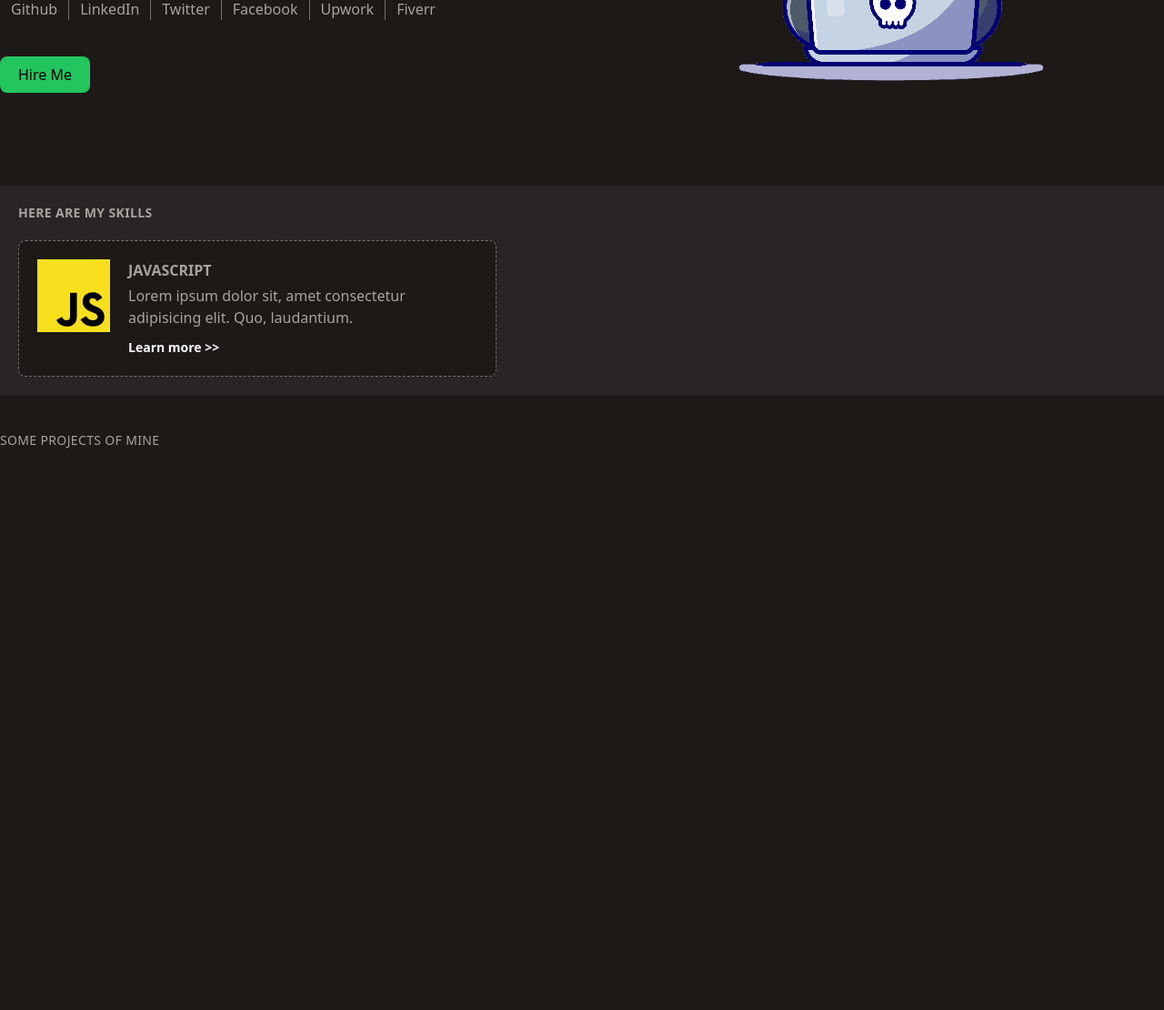
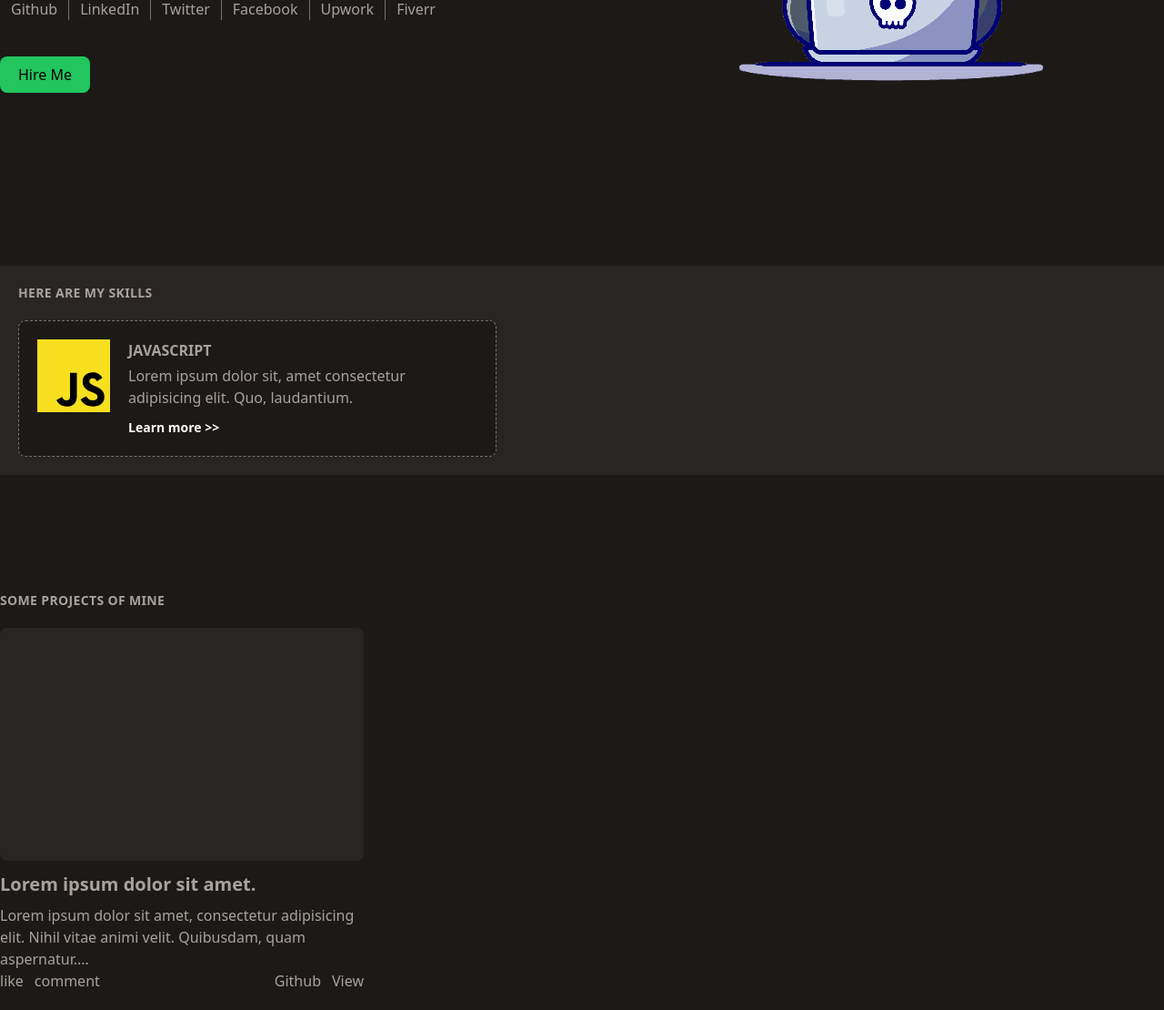
Before and after one commit to usmaarn/portfolio, a Flask app: page / in a window 1280 px wide. Shown: the part 512-1622 px from the top of the page at 91% size. Before the commit the page ends 1005 px from the top, so only its background shows below. Run offline with Flask 3, Linux system fonts and the light colour scheme.

Commit message:
2024-03-27 09:20:31.715583 - 8dae8110-7a27-47e5-b867-c3a45da66a6c

```diff
--- a/portfolio/static/css/app.css
+++ b/portfolio/static/css/app.css
@@ -1,13 +1,14 @@
 .home > :not([hidden]) ~ :not([hidden]) {
   --tw-space-y-reverse: 0;
-  margin-top: calc(2.5rem * calc(1 - var(--tw-space-y-reverse)));
-  margin-bottom: calc(2.5rem * var(--tw-space-y-reverse));
+  margin-top: calc(8rem * calc(1 - var(--tw-space-y-reverse)));
+  margin-bottom: calc(8rem * var(--tw-space-y-reverse));
 }
 
 section .heading {
   margin-bottom: 1.25rem;
   font-size: 0.875rem;
   line-height: 1.25rem;
+  font-weight: 600;
   text-transform: uppercase;
   letter-spacing: 0.025em;
 }
@@ -673,12 +674,20 @@ video {
   margin-top: 2.5rem;
 }
 
+.mb-5 {
+  margin-bottom: 1.25rem;
+}
+
 .block {
   display: block;
 }
 
 .flex {
   display: flex;
+}
+
+.grid {
+  display: grid;
 }
 
 .h-14 {
@@ -689,8 +698,20 @@ video {
   height: 5rem;
 }
 
+.h-96 {
+  height: 24rem;
+}
+
 .h-full {
   height: 100%;
+}
+
+.h-32 {
+  height: 8rem;
+}
+
+.h-64 {
+  height: 16rem;
 }
 
 .min-h-screen {
@@ -717,8 +738,22 @@ video {
   align-items: center;
 }
 
+.gap-10 {
+  gap: 2.5rem;
+}
+
 .gap-5 {
   gap: 1.25rem;
+}
+
+.gap-3 {
+  gap: 0.75rem;
+}
+
+.space-y-3 > :not([hidden]) ~ :not([hidden]) {
+  --tw-space-y-reverse: 0;
+  margin-top: calc(0.75rem * calc(1 - var(--tw-space-y-reverse)));
+  margin-bottom: calc(0.75rem * var(--tw-space-y-reverse));
 }
 
 .rounded-lg {
@@ -795,6 +830,11 @@ video {
   line-height: 1.25rem;
 }
 
+.text-xl {
+  font-size: 1.25rem;
+  line-height: 1.75rem;
+}
+
 .font-bold {
   font-weight: 700;
 }
@@ -831,6 +871,10 @@ video {
 }
 
 @media (min-width: 768px) {
+  .md\:grid-cols-2 {
+    grid-template-columns: repeat(2, minmax(0, 1fr));
+  }
+
   .md\:px-0 {
     padding-left: 0px;
     padding-right: 0px;
@@ -841,3 +885,9 @@ video {
     padding-bottom: 1.25rem;
   }
 }
+
+@media (min-width: 1024px) {
+  .lg\:grid-cols-3 {
+    grid-template-columns: repeat(3, minmax(0, 1fr));
+  }
+}
--- a/portfolio/templates/parts/home/projects.html
+++ b/portfolio/templates/parts/home/projects.html
@@ -1,7 +1,24 @@
 <section class="">
     <h3 class="heading">Some Projects of mine</h3>
 
-    <div class="">
-
+    <div class="grid md:grid-cols-2 lg:grid-cols-3 gap-10">
+        <div class="space-y-3">
+            <div class="h-64 bg-stone-800 rounded-lg"></div>
+            <div class="">
+                <h4 class="mb-2 text-xl font-bold ">
+                    <a href="#" class="hover:underline">Lorem ipsum dolor sit amet.</a>
+                </h4>
+                <p class="">
+                    Lorem ipsum dolor sit amet, consectetur adipisicing elit. Nihil vitae animi velit. Quibusdam, quam
+                    aspernatur....
+                </p>
+                <div class="flex items-center gap-3 justif">
+                    <button>like</button>
+                    <button>comment</button>
+                    <a href="#" class="ml-auto">Github</a>
+                    <a href="#">View</a>
+                </div>
+            </div>
+        </div>
     </div>
 </section>
--- a/portfolio/templates/parts/home/skills.html
+++ b/portfolio/templates/parts/home/skills.html
@@ -1,4 +1,4 @@
-<section class="bg-stone-800 p-5 mt-10 font-semibold">
+<section class="bg-stone-800 p-5 font-semibold">
     <h3 class="heading">Here are my skills</h3>
 
     <div class="flex flex-wrap gap-5">
--- a/src/css/home.css
+++ b/src/css/home.css
@@ -1,9 +1,9 @@
 .home {
-    @apply space-y-10;
+    @apply space-y-32;
 }
 
-section .heading{
-    @apply uppercase text-sm tracking-wide mb-5;
+section .heading {
+    @apply uppercase text-sm tracking-wide mb-5 font-semibold;
 }
 
 /* Home Header */
```
